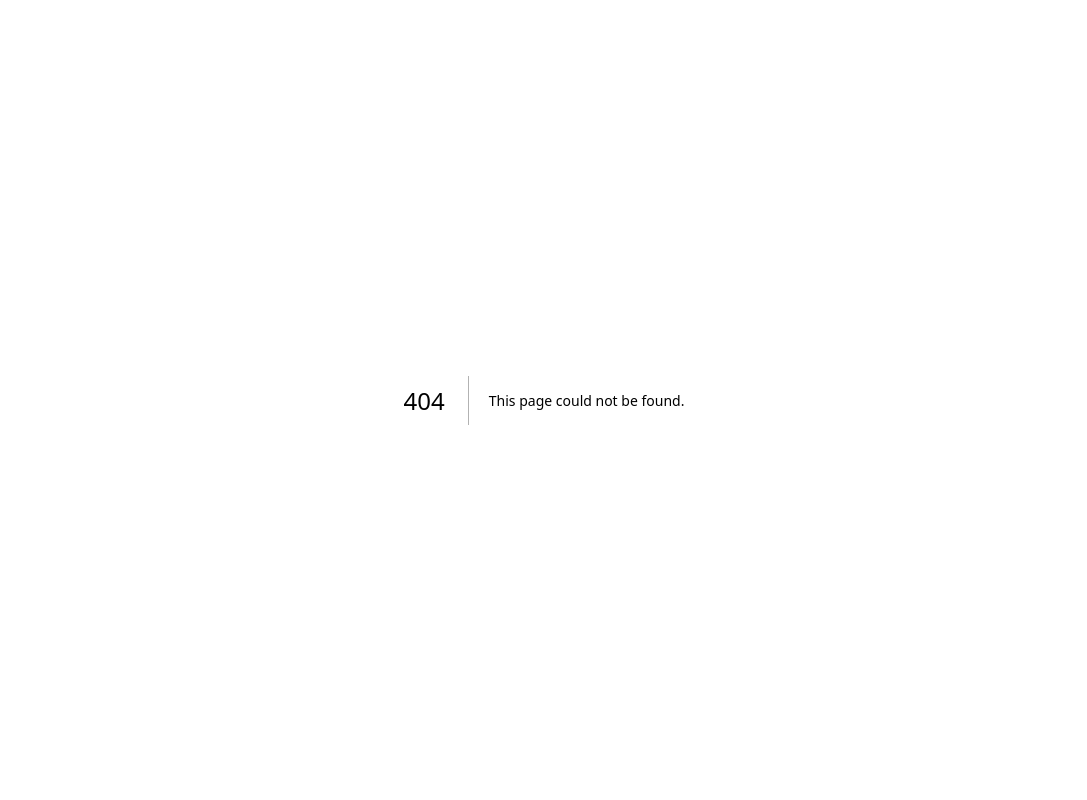
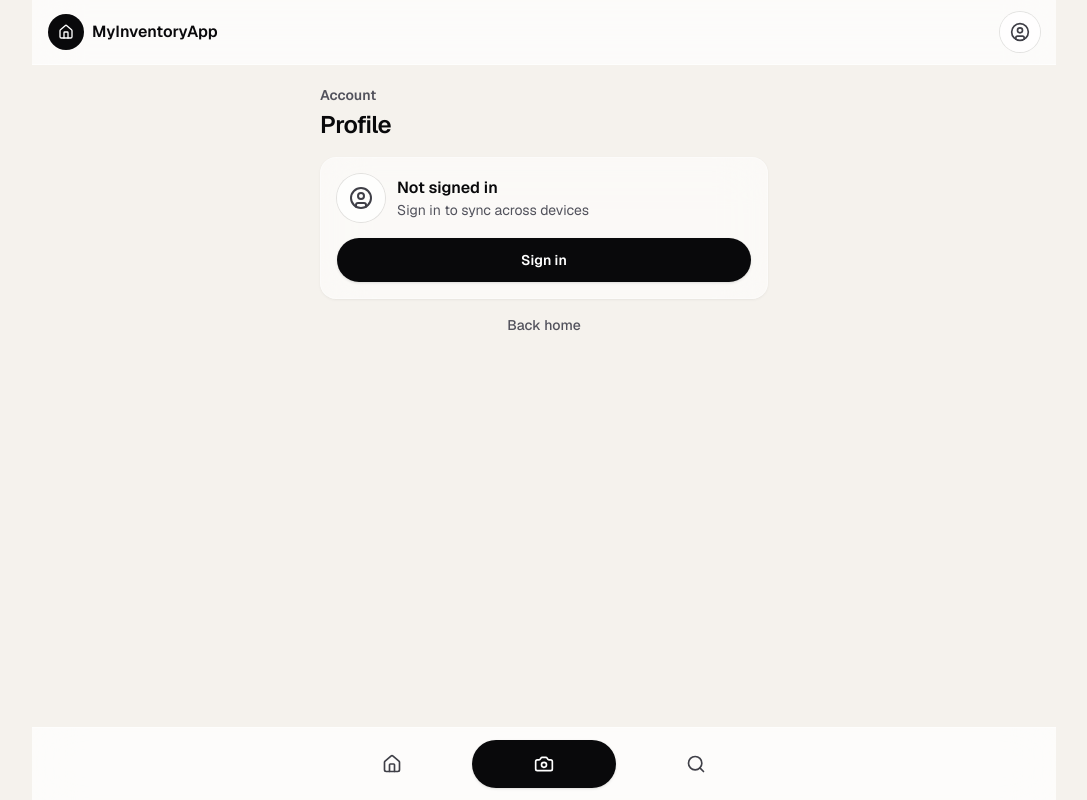
Before and after one commit to lukz4x/my-inventory-app, a Next.js app in the folder web/: page /account in a window 1280 px wide. Before the commit this address had no page. Shown: the whole page, without its empty margins (96-1183 px from the left). Built offline with nearby package versions, Linux system fonts and the light colour scheme; no server answers.

Commit message:
feat: add account profile and logout

```diff
--- /dev/null
+++ b/web/src/app/(app)/account/page.tsx
@@ -0,0 +1,5 @@
+import { AccountClient } from "@/features/auth/account-client";
+
+export default function AccountPage() {
+  return <AccountClient />;
+}
--- a/web/src/app/(app)/layout.tsx
+++ b/web/src/app/(app)/layout.tsx
@@ -1,6 +1,7 @@
 import Link from "next/link";
 import type { ReactNode } from "react";
-import { Camera, Home, Search, UserCircle } from "lucide-react";
+import { Camera, Home, Search } from "lucide-react";
+import { AccountButton } from "@/features/auth/account-button";
 
 export default function AppLayout({ children }: { children: ReactNode }) {
   return (
@@ -14,13 +15,7 @@ export default function AppLayout({ children }: { children: ReactNode }) {
               </span>
               MyInventoryApp
             </Link>
-            <Link
-              href="/login"
-              className="inline-flex size-10 items-center justify-center rounded-full bg-white/75 text-zinc-700 ring-1 ring-zinc-950/10"
-              aria-label="Account"
-            >
-              <UserCircle className="size-5" aria-hidden="true" />
-            </Link>
+            <AccountButton />
           </div>
         </header>
 
--- /dev/null
+++ b/web/src/features/auth/account-button.tsx
@@ -0,0 +1,64 @@
+"use client";
+
+import Link from "next/link";
+import { LogOut, UserCircle } from "lucide-react";
+import { useAuthSession } from "@/hooks/use-auth-session";
+import { createSupabaseBrowserClient } from "@/lib/supabase";
+
+export function AccountButton() {
+  const { user, isLoading, isConfigured } = useAuthSession();
+
+  async function signOut() {
+    if (!isConfigured) {
+      return;
+    }
+
+    const supabase = createSupabaseBrowserClient();
+    await supabase.auth.signOut();
+    window.location.href = "/login";
+  }
+
+  if (isLoading) {
+    return (
+      <span className="inline-flex size-10 animate-pulse rounded-full bg-white/75 ring-1 ring-zinc-950/10" />
+    );
+  }
+
+  if (!user) {
+    return (
+      <Link
+        href="/login"
+        className="inline-flex size-10 items-center justify-center rounded-full bg-white/75 text-zinc-700 ring-1 ring-zinc-950/10"
+        aria-label="Sign in"
+      >
+        <UserCircle className="size-5" aria-hidden="true" />
+      </Link>
+    );
+  }
+
+  return (
+    <div className="flex items-center gap-2">
+      <Link
+        href="/account"
+        className="hidden max-w-44 truncate text-right text-sm font-medium text-zinc-700 sm:block"
+      >
+        {user.email ?? "Account"}
+      </Link>
+      <Link
+        href="/account"
+        className="inline-flex size-10 items-center justify-center rounded-full bg-white/75 text-zinc-700 ring-1 ring-zinc-950/10"
+        aria-label="Account"
+      >
+        <UserCircle className="size-5" aria-hidden="true" />
+      </Link>
+      <button
+        type="button"
+        onClick={signOut}
+        className="inline-flex size-10 items-center justify-center rounded-full bg-white/75 text-zinc-700 ring-1 ring-zinc-950/10 transition-all duration-200 hover:bg-white"
+        aria-label="Log out"
+      >
+        <LogOut className="size-4" aria-hidden="true" />
+      </button>
+    </div>
+  );
+}
--- /dev/null
+++ b/web/src/features/auth/account-client.tsx
@@ -0,0 +1,65 @@
+"use client";
+
+import Link from "next/link";
+import { LogOut, UserCircle } from "lucide-react";
+import { Button } from "@/components/ui/button";
+import { ButtonLink } from "@/components/ui/button";
+import { GlassPanel } from "@/components/ui/glass-panel";
+import { useAuthSession } from "@/hooks/use-auth-session";
+import { createSupabaseBrowserClient } from "@/lib/supabase";
+
+export function AccountClient() {
+  const { user, isLoading, isConfigured } = useAuthSession();
+
+  async function signOut() {
+    if (!isConfigured) {
+      return;
+    }
+
+    const supabase = createSupabaseBrowserClient();
+    await supabase.auth.signOut();
+    window.location.href = "/login";
+  }
+
+  return (
+    <main className="px-4 py-5">
+      <div className="mx-auto grid w-full max-w-md gap-4">
+        <div>
+          <p className="text-sm font-semibold text-zinc-600">Account</p>
+          <h1 className="mt-1 text-2xl font-semibold tracking-tight">Profile</h1>
+        </div>
+
+        <GlassPanel className="grid gap-4 p-4">
+          <div className="flex items-center gap-3">
+            <span className="inline-flex size-12 items-center justify-center rounded-full bg-white/75 text-zinc-700 ring-1 ring-zinc-950/10">
+              <UserCircle className="size-6" aria-hidden="true" />
+            </span>
+            <div className="min-w-0">
+              <p className="truncate font-semibold text-zinc-950">
+                {isLoading
+                  ? "Loading..."
+                  : user?.email ?? "Not signed in"}
+              </p>
+              <p className="text-sm text-zinc-600">
+                {user ? "Supabase session active" : "Sign in to sync across devices"}
+              </p>
+            </div>
+          </div>
+
+          {user ? (
+            <Button onClick={signOut} variant="secondary">
+              <LogOut className="size-4" aria-hidden="true" />
+              Log out
+            </Button>
+          ) : (
+            <ButtonLink href="/login">Sign in</ButtonLink>
+          )}
+        </GlassPanel>
+
+        <Link href="/home" className="text-center text-sm font-medium text-zinc-600">
+          Back home
+        </Link>
+      </div>
+    </main>
+  );
+}
--- /dev/null
+++ b/web/src/hooks/use-auth-session.ts
@@ -0,0 +1,36 @@
+"use client";
+
+import type { User } from "@supabase/supabase-js";
+import { useEffect, useState } from "react";
+import { hasSupabaseBrowserEnv } from "@/lib/env";
+import { createSupabaseBrowserClient } from "@/lib/supabase";
+
+export function useAuthSession() {
+  const isConfigured = hasSupabaseBrowserEnv();
+  const [user, setUser] = useState<User | null>(null);
+  const [isLoading, setIsLoading] = useState(isConfigured);
+
+  useEffect(() => {
+    if (!isConfigured) {
+      return;
+    }
+
+    const supabase = createSupabaseBrowserClient();
+
+    supabase.auth.getUser().then(({ data }) => {
+      setUser(data.user);
+      setIsLoading(false);
+    });
+
+    const {
+      data: { subscription },
+    } = supabase.auth.onAuthStateChange((_event, session) => {
+      setUser(session?.user ?? null);
+      setIsLoading(false);
+    });
+
+    return () => subscription.unsubscribe();
+  }, [isConfigured]);
+
+  return { user, isLoading, isConfigured };
+}
```
